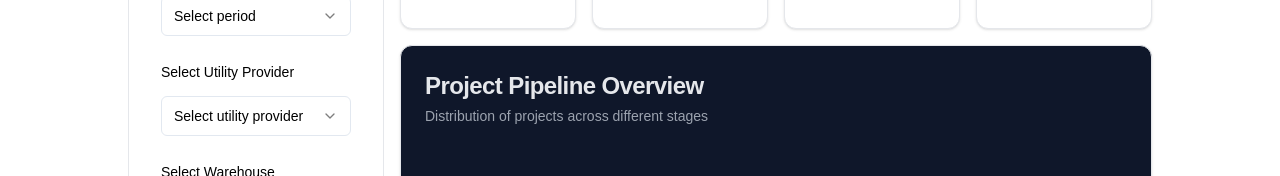
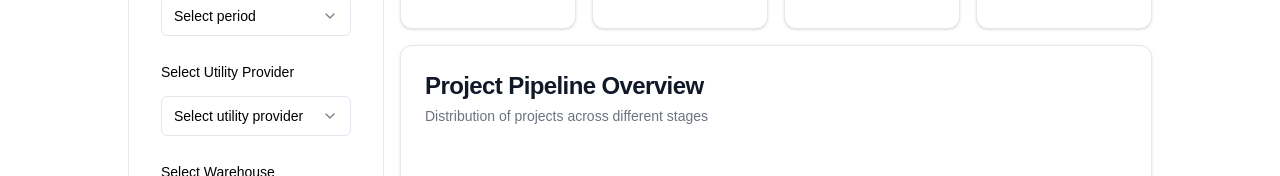
Before and after one commit to PicoRadia/Auth, a Next.js app: page /dashboard/project-state in a window 1280 px wide. Both pictures are taken after a click on the button "Toggle theme". Shown: the part 245-421 px from the top of the page. Built offline with nearby package versions, Linux system fonts and the light colour scheme; no server answers.

Commit message:
Fxed things

```diff
--- a/app/dashboard/project-state/page.tsx
+++ b/app/dashboard/project-state/page.tsx
@@ -25,10 +25,14 @@ const stageData = [
 export default function ProjectStatePage() {
   return (
     <div className="space-y-6">
-      <Card className="bg-[#0F172A]">
+      <Card className="dark:bg-[#0F172A] bg-white border">
         <CardHeader className="space-y-1">
-          <CardTitle className="text-2xl font-semibold text-gray-200">Project Pipeline Overview</CardTitle>
-          <p className="text-sm text-gray-400">Distribution of projects across different stages</p>
+          <CardTitle className="text-2xl font-semibold dark:text-gray-200 text-gray-900">
+            Project Pipeline Overview
+          </CardTitle>
+          <p className="text-sm dark:text-gray-400 text-gray-500">
+            Distribution of projects across different stages
+          </p>
         </CardHeader>
         <CardContent className="p-6">
           <div className="h-[600px] w-full">
@@ -42,7 +46,7 @@ export default function ProjectStatePage() {
                   type="number"
                   axisLine={false}
                   tickLine={false}
-                  tick={{ fill: '#64748B', fontSize: 12 }}
+                  tick={{ fill: 'currentColor', opacity: 0.6, fontSize: 12 }}
                   tickCount={6}
                 />
                 <YAxis
@@ -50,18 +54,24 @@ export default function ProjectStatePage() {
                   dataKey="name"
                   axisLine={false}
                   tickLine={false}
-                  tick={{ fill: '#64748B', fontSize: 12 }}
+                  tick={{ fill: 'currentColor', opacity: 0.6, fontSize: 12 }}
                   width={140}
                 />
                 <Tooltip
                   cursor={{ fill: 'rgba(30, 41, 59, 0.4)' }}
                   contentStyle={{
-                    backgroundColor: '#1E293B',
+                    backgroundColor: '#0F172A',
                     border: 'none',
                     borderRadius: '8px',
                     boxShadow: '0 4px 6px -1px rgba(0, 0, 0, 0.1)',
-                    color: '#E2E8F0'
+                    padding: '12px'
                   }}
+                  itemStyle={{ color: '#94A3B8' }}
+                  labelStyle={{ color: '#E2E8F0', marginBottom: '4px' }}
+                  formatter={(value: number, name: string) => [
+                    `${value}`,
+                    ''
+                  ]}
                 />
                 <Bar
                   dataKey="value"
```
